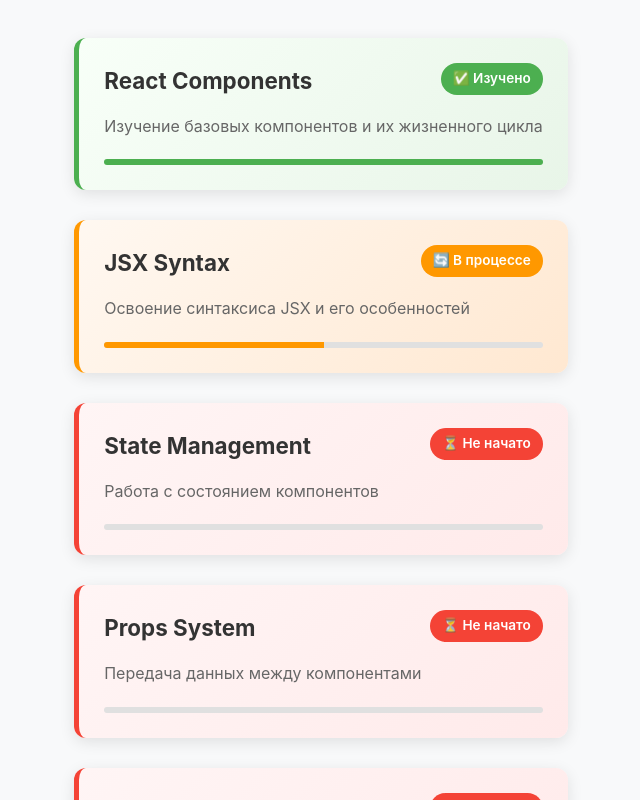
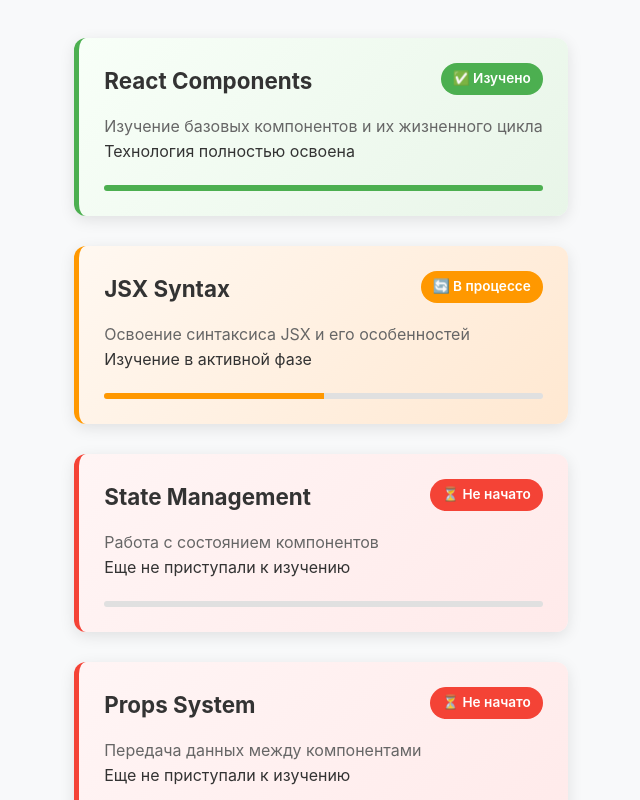
Before and after one commit to savrys/19-20, a React (Create React App) app: page / in a window 1280 px wide. Shown: the part 780-1580 px from the top of the page, without its empty margins (319-959 px from the left). Built offline with nearby package versions, Linux system fonts and the light colour scheme; the HTML template or start-up script is replaced by a standard one.

Commit message:
Update TechnologyCard.js

```diff
--- a/src/components/TechnologyCard.js
+++ b/src/components/TechnologyCard.js
@@ -19,6 +19,19 @@
     return `technology-card status-${status}`;
   };
 
+  const getStatusDescription = () => {
+    switch (status) {
+      case 'completed':
+        return 'Технология полностью освоена';
+      case 'in-progress':
+        return 'Изучение в активной фазе';
+      case 'not-started':
+        return 'Еще не приступали к изучению';
+      default:
+        return '';
+    }
+  };
+
   return (
     <div className={getStatusClass()}>
       <div className="card-header">
@@ -27,6 +40,9 @@
       </div>
       <div className="card-body">
         <p className="card-description">{description}</p>
+        <div className="status-info">
+          <span className="status-hint">{getStatusDescription()}</span>
+        </div>
       </div>
       <div className="card-footer">
         <div className="progress-indicator">
```
